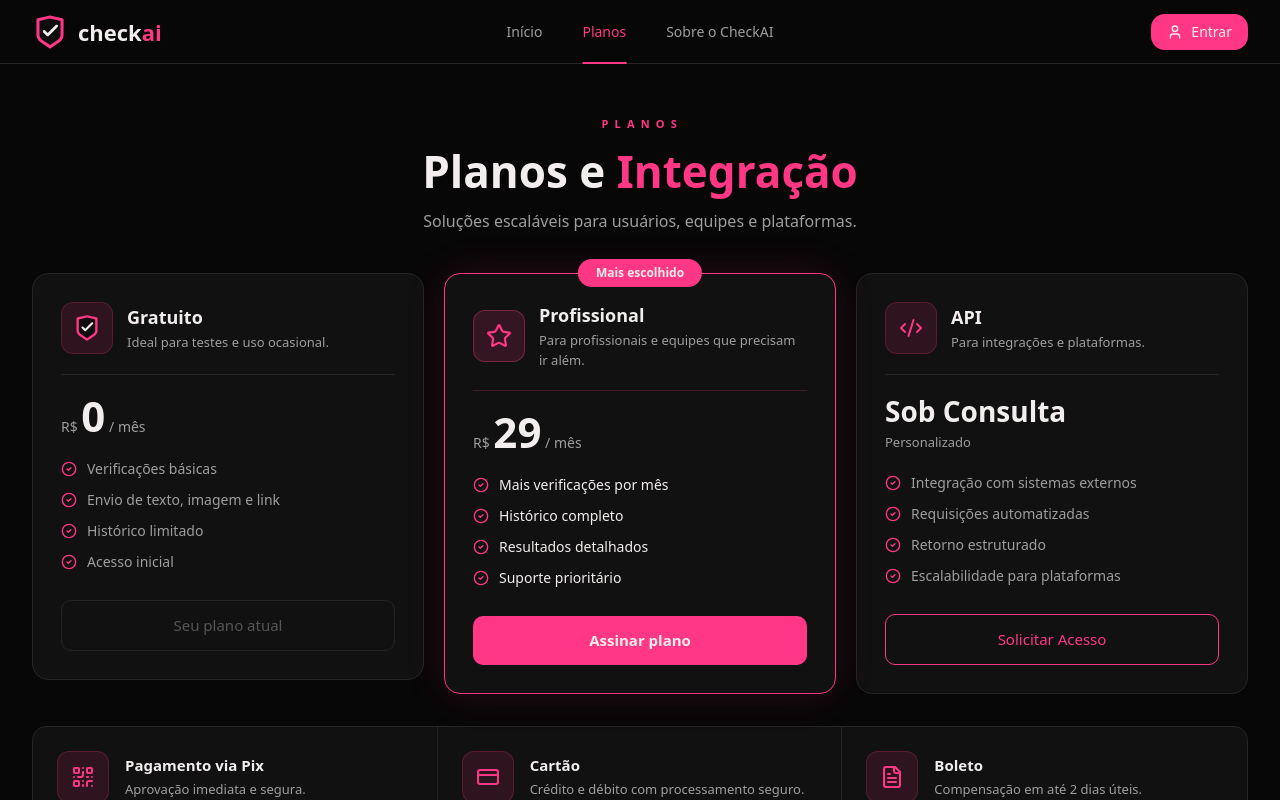
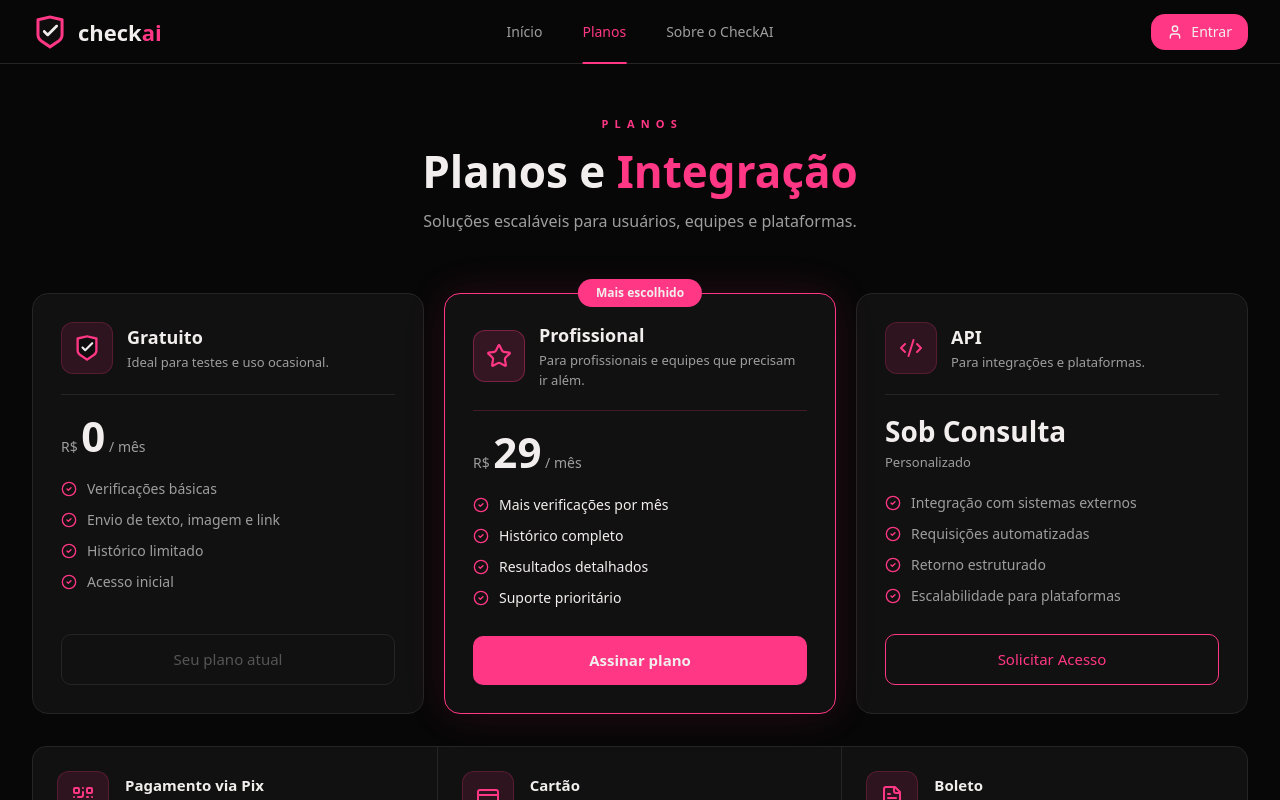
Before and after one commit to offandriola/ml-checkai, a React (Vite) app in the folder fake-news-checker-front/: page / in a window 1280 px wide. Both pictures are taken after a click on the button "Planos". Shown: the top 800 px of the page. Built offline with nearby package versions, Linux system fonts and the light colour scheme; no server answers.

Commit message:
fix: corrige fluxo alegacao usuario sem login

```diff
--- a/fake-news-checker-front/src/App.tsx
+++ b/fake-news-checker-front/src/App.tsx
@@ -70,6 +70,7 @@
 const PUBLIC_PAGES: FullPage[] = [
   "landing", "sobre", "planos", "checkout",
   "login", "register", "forgot-password",
+  "processing", "verdict",
 ];
 
 function PlaceholderPage({ title }: { title: string }) {
@@ -274,6 +275,14 @@
   };
 
   const handleNewVerification = () => {
+    if (!isAuthenticated) {
+      if (guestHasVerified) {
+        setShowGuestLimitModal(true);
+      } else {
+        setCurrentPage("landing");
+      }
+      return;
+    }
     setActiveVerificationId(null);
     setCurrentPage("home");
   };
--- a/fake-news-checker-front/src/components/PlanosPage.tsx
+++ b/fake-news-checker-front/src/components/PlanosPage.tsx
@@ -56,7 +56,8 @@
               display: "grid",
               gridTemplateColumns: "repeat(3, 1fr)",
               gap: "20px",
-              alignItems: "start",
+              alignItems: "stretch",
+              paddingTop: "20px",
             }}
           >
             {/* Gratuito */}
--- a/fake-news-checker-front/src/components/VerdictPage.tsx
+++ b/fake-news-checker-front/src/components/VerdictPage.tsx
@@ -728,8 +728,7 @@
 
           {/* Action buttons */}
           <div style={{ display: "flex", gap: "12px", justifyContent: "center", flexWrap: "wrap" }}>
-            {/* Botão "Fazer nova verificação" — só para logados */}
-            {isAuthenticated && (
+            {/* Botão "Fazer nova verificação" — para todos os usuários */}
             <button
               onClick={onNewVerification}
               style={{
@@ -749,7 +748,6 @@
               <RefreshCw size={16} />
               Fazer nova verificação
             </button>
-            )}
             {/* "Tentar com mais contexto" só para logados; "Ver evidências" para todos */}
             {(result !== "nao_verificavel" || isAuthenticated) && (
               <button
```
Lines whose indentation alone changed are shown as unchanged.
